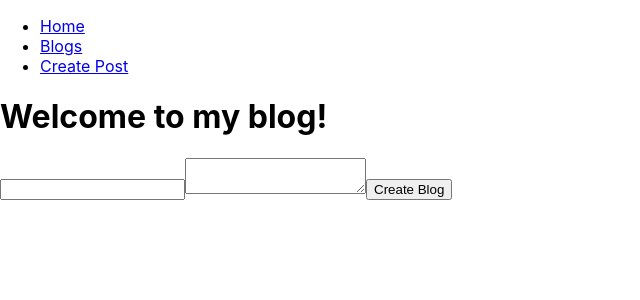
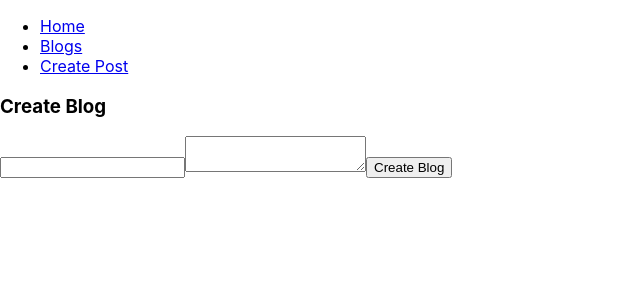
Before and after one commit to mmtakeuchi/btester-frontend, a React (Create React App) app: page /blogs/new in a window 1280 px wide. Shown: the top 300 px of the page, without its empty margins (0-640 px from the left). Built offline with nearby package versions, Linux system fonts and the light colour scheme; no server answers.

Commit message:
get home path to work in app.js

```diff
--- a/src/App.js
+++ b/src/App.js
@@ -1,5 +1,5 @@
 import React, {Component} from 'react';
-// import { Switch, Route } from 'react-router-dom'
+import { Switch, Route } from 'react-router-dom'
 import Navbar from './components/Navbar'
 import Home from './components/Home'
 import BlogsContainer from './containers/BlogsContainer.js'
@@ -10,7 +10,9 @@ class App extends Component {
     return (
         <div className="App">
           <Navbar />
-          <Home/>
+          <Switch>
+            <Route exact path="/" component={ Home } />
+          </Switch>
           <BlogsContainer />
           {/* <Switch> */}
             {/* <Route exact path="/" component={ Home } /> */}
--- a/src/components/blogs/BlogForm.js
+++ b/src/components/blogs/BlogForm.js
@@ -29,6 +29,7 @@ class BlogForm extends Component {
     render() {
         return (
             <div>
+                <h3>Create Blog</h3>
                 <form onSubmit={this.handleSubmit}>
                     <input type="text" name="title" value={this.state.title} onChange={this.handleChange}/>
                     <textarea type="text" name="content" value={this.state.content} onChange={this.handleChange}/>
```
